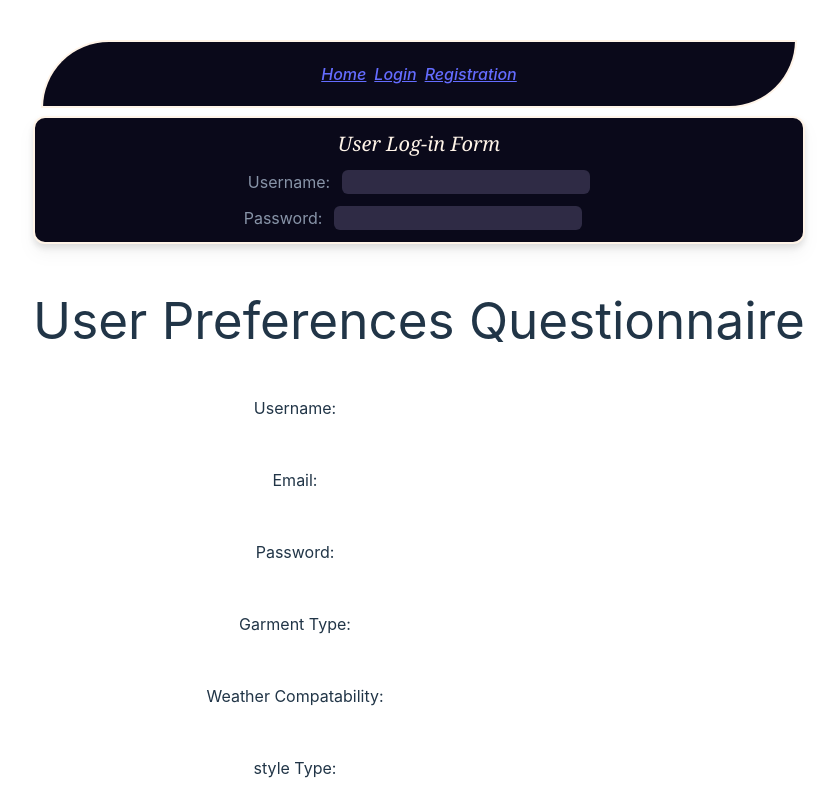
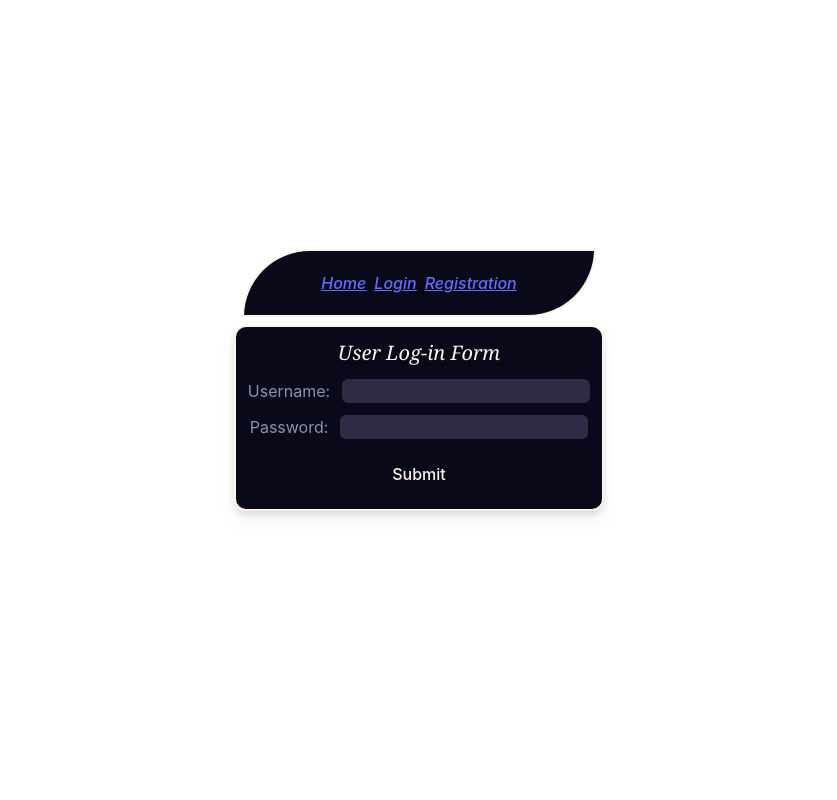
Before and after one commit to FSA-Fit-Check/Fit-Check, a React (Vite) app: page /login in a window 1280 px wide. Shown: the top 800 px of the page, without its empty margins (221-1058 px from the left). Built offline with nearby package versions, Linux system fonts and the light colour scheme; the HTML template or start-up script is replaced by a standard one.

Commit message:
Successful login with seeded information for users within the database

```diff
--- a/package.json
+++ b/package.json
@@ -13,6 +13,7 @@
   },
   "dependencies": {
     "@prisma/client": "^5.8.0",
+    "cors": "^2.8.5",
     "express": "^4.18.2",
     "prisma": "^5.8.0",
     "react": "^18.2.0",
--- a/src/App.jsx
+++ b/src/App.jsx
@@ -6,7 +6,6 @@ import Registration from './components/registration.jsx';
 import Login from './components/login.jsx';
 import Navbar from './components/navbar.jsx';
 import {Router, Routes, Route} from 'react-router-dom';
-import UserPrefForm from './components/userPreferences.jsx';
 
 function App() {
   return (
@@ -19,7 +18,6 @@ function App() {
       </Routes>
       <br />
       <br />
-      < UserPrefForm />
     </>
   );
 }
--- a/src/components/home.jsx
+++ b/src/components/home.jsx
@@ -1,10 +1,12 @@
 import React from 'react';
+import UserPrefForm from './userPreferences.jsx';
 
 const Home = () => {
   return (
     <div>
       <h1>Welcome to the Home Page</h1>
       <p>This is the homepage content.</p>
+      < UserPrefForm />
     </div>
   );
 };
--- a/src/components/login.jsx
+++ b/src/components/login.jsx
@@ -1,21 +1,70 @@
-import React from 'react';
+import React, { useState } from 'react';
 import '../output.css';
 
 const Login = () => {
+  const [username, setUsername] = useState('');
+  const [password, setPassword] = useState('');
+
+  const handleSubmit = async (e) => {
+    e.preventDefault();
+
+    console.log('Username:', username);
+    console.log('Password:', password);
+
+    try {
+      const response = await fetch('http://localhost:3000/login', {
+        method: 'POST',
+        headers: {
+          'Content-Type': 'application/json',
+        },
+        body: JSON.stringify({
+          username,
+          password,
+        }),
+      });
+
+      const data = await response.json();
+
+      if (data.success) {
+        console.log('Login successful');
+        // Perform any actions for successful login, e.g., redirect to another page
+      } else {
+        console.log('Login failed. Invalid credentials');
+        // Handle unsuccessful login, e.g., show an error message
+      }
+    } catch (error) {
+      console.error('Error during login:', error);
+      // Handle other errors, e.g., network issues
+    }
+  };
+
   return (
     <div className='bg-black rounded-xl p-3 drop-shadow-lg border-2 border-whitecream'>
-      <form className='flex flex-col gap-3'>
+      <form className='flex flex-col gap-3' onSubmit={handleSubmit}>
         <h1 className='text-xl text-whitecream font-serif italic'>User Log-in Form</h1>
         <label className='flex flex-row justify-center gap-3 text-gray'>
-            Username:
-            <input type="text" name="name"
-            className='rounded-md bg-verydarkgray text-whitecream'/>
+          Username:
+          <input
+            type="text"
+            name="name"
+            value={username}
+            onChange={(e) => setUsername(e.target.value)}
+            className='rounded-md bg-verydarkgray text-whitecream'
+          />
         </label>
         <label className='flex flex-row justify-center gap-3 text-gray'>
-            Password:
-            <input type="password" name="password"
-            className='rounded-md bg-verydarkgray text-whitecream' /><br/>
+          Password:
+          <input
+            type="password"
+            name="password"
+            value={password}
+            onChange={(e) => setPassword(e.target.value)}
+            className='rounded-md bg-verydarkgray text-whitecream'
+          />
         </label>
+        <button type="submit" className="rounded-md bg-gray text-whitecream">
+          Submit
+        </button>
       </form>
     </div>
   );
```
Also changed, not shown: api/login.cjs (+19 -11 lines), server.cjs (+7 -0 lines), 1 other file (tests, documents, lock files or other folders).
